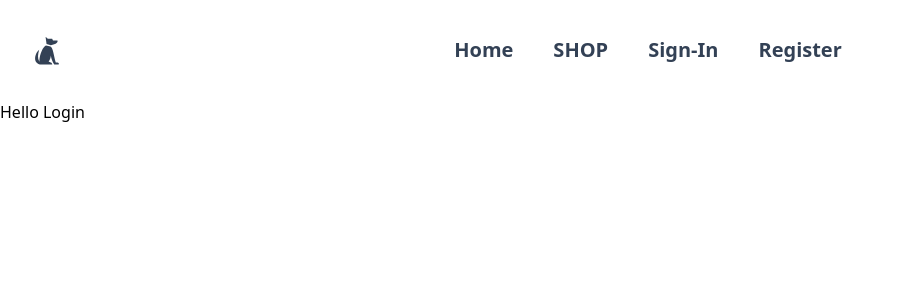
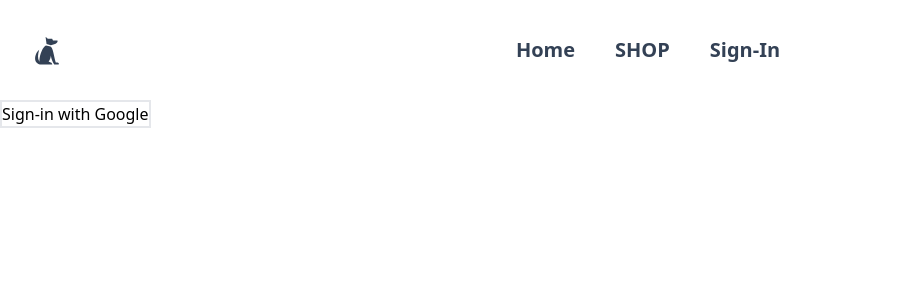
Before and after one commit to fiokee/dogbible, a React (Create React App) app: page /SignIn in a window 1280 px wide. Shown: the top 300 px of the page, without its empty margins (0-905 px from the left). Built offline with nearby package versions, Linux system fonts and the light colour scheme.

Commit message:
updating signup and signin components

```diff
--- a/src/App.js
+++ b/src/App.js
@@ -2,7 +2,7 @@ import React, { Fragment } from "react";
 import { Routes, Route } from "react-router-dom";
 import Navigation from './routes/navigations/navigation';
 import Home from './routes/home';
-import SignIn from './components/signUp-form/SignIn';
+import SignIn from './routes/sign-in/SignIn'
 import SignInUp from "./components/signUp-form/signUpForm";
 import ProductCard from "./components/product-card/ProductCard";
 
@@ -25,7 +25,7 @@ function App() {
           <Route path='/' element={<Navigation/>}/>
             <Route index element={<Home/>}/>
             <Route path='shop' element={<Shop/>}/>
-            <Route path='signin' element={<SignIn/>}/>
+            <Route path='SignIn' element={<SignIn/>}/>
             <Route path='signupform' element={<SignInUp/>}/>
         </Routes>
         </Fragment>
--- a/src/components/signUp-form/signUpForm.js
+++ b/src/components/signUp-form/signUpForm.js
@@ -1,5 +1,5 @@
 import React, { useState } from 'react';
-
+import SignIn from '../../routes/sign-in/SignIn';
 const SignUpForm = () => {
   const defaultForm = {
     displayName: '',
@@ -24,8 +24,9 @@ const SignUpForm = () => {
 
   return (
     <div className='ontainer max-w-sm mx-auto flex-1 flex flex-col items-center justify-center px-2'>
-      <div className='bg-white px-6 py-8 rounded shadow-md text-black w-full'>
+      <div className='bg-[lightgray] px-6 py-8 rounded shadow-md text-black w-full'>
       <h2 className='mb-8 text-3xl text-center'>Register</h2>
+      <SignIn/>
       <form onSubmit={handleSubmit}>
         <label>displayName</label>
         <input
--- a/src/routes/navigations/navigation.js
+++ b/src/routes/navigations/navigation.js
@@ -16,12 +16,12 @@ const Navigation = () => {
           <Link className="font-bold px-3 py-2 text-slate-700 rounded-lg hover:bg-slate-100 hover:text-slate-900" to='shop'>
             SHOP
           </Link>
-          <Link className="font-bold px-3 py-2 text-slate-700 rounded-lg hover:bg-slate-100 hover:text-slate-900" to='signIn'>
+          <Link className="font-bold px-3 py-2 text-slate-700 rounded-lg hover:bg-slate-100 hover:text-slate-900" to='signUpForm'>
             Sign-In
           </Link>
-          <Link className="font-bold px-3 py-2 text-slate-700 rounded-lg hover:bg-slate-100 hover:text-slate-900" to='signUpForm'>
+          {/* <Link className="font-bold px-3 py-2 text-slate-700 rounded-lg hover:bg-slate-100 hover:text-slate-900" to='signUpForm'>
             Register
-          </Link>
+          </Link> */}
         </div>
     </Fragment>
   )
--- a/src/components/signUp-form/SignIn.js
+++ b/src/routes/sign-in/SignIn.js
@@ -1,10 +1,9 @@
 import React from 'react'
-
 
 const SignIn = () => {
   return (
     <div>
-      <h1>Hello Login</h1>
+      <button className='border-2'>Sign-in with Google</button>
     </div>
   )
 }
```
